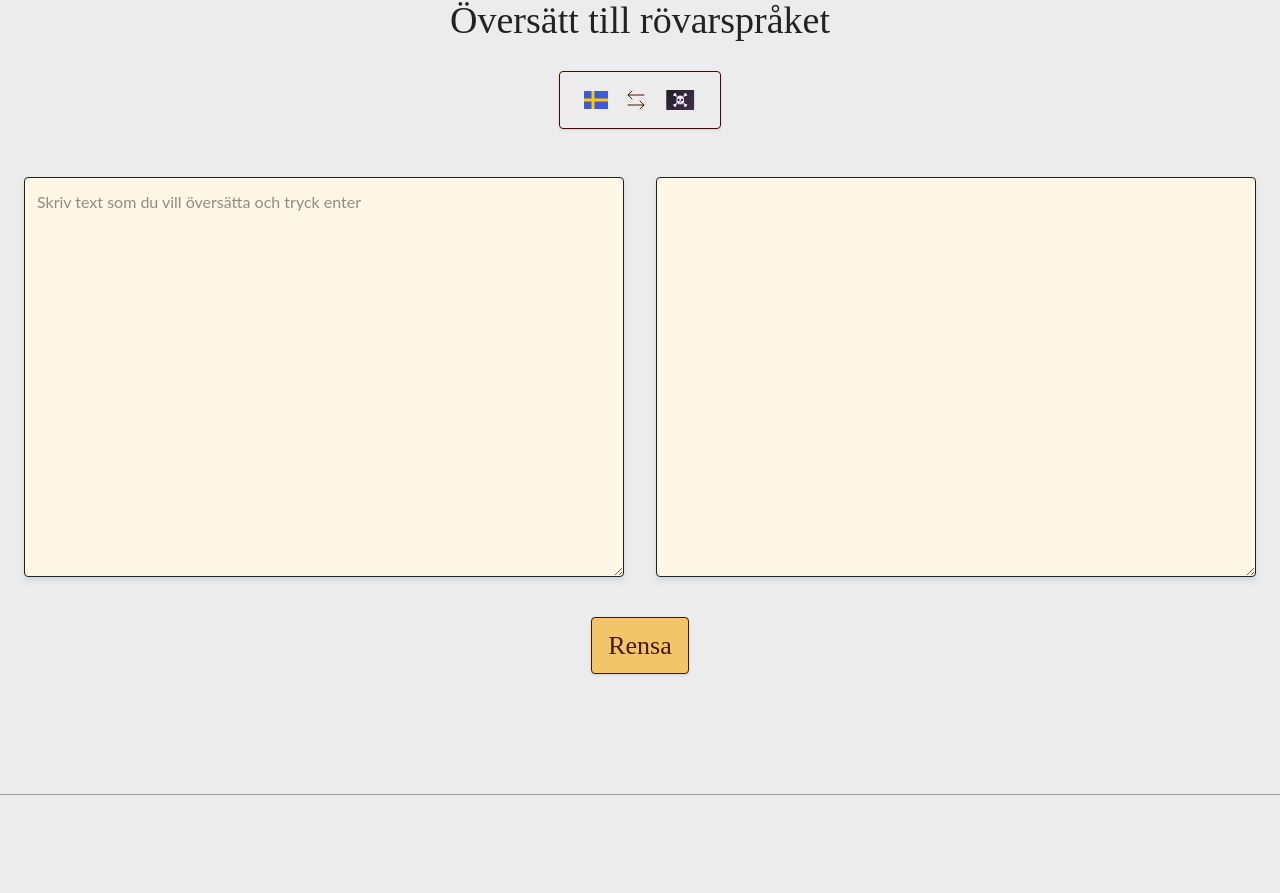
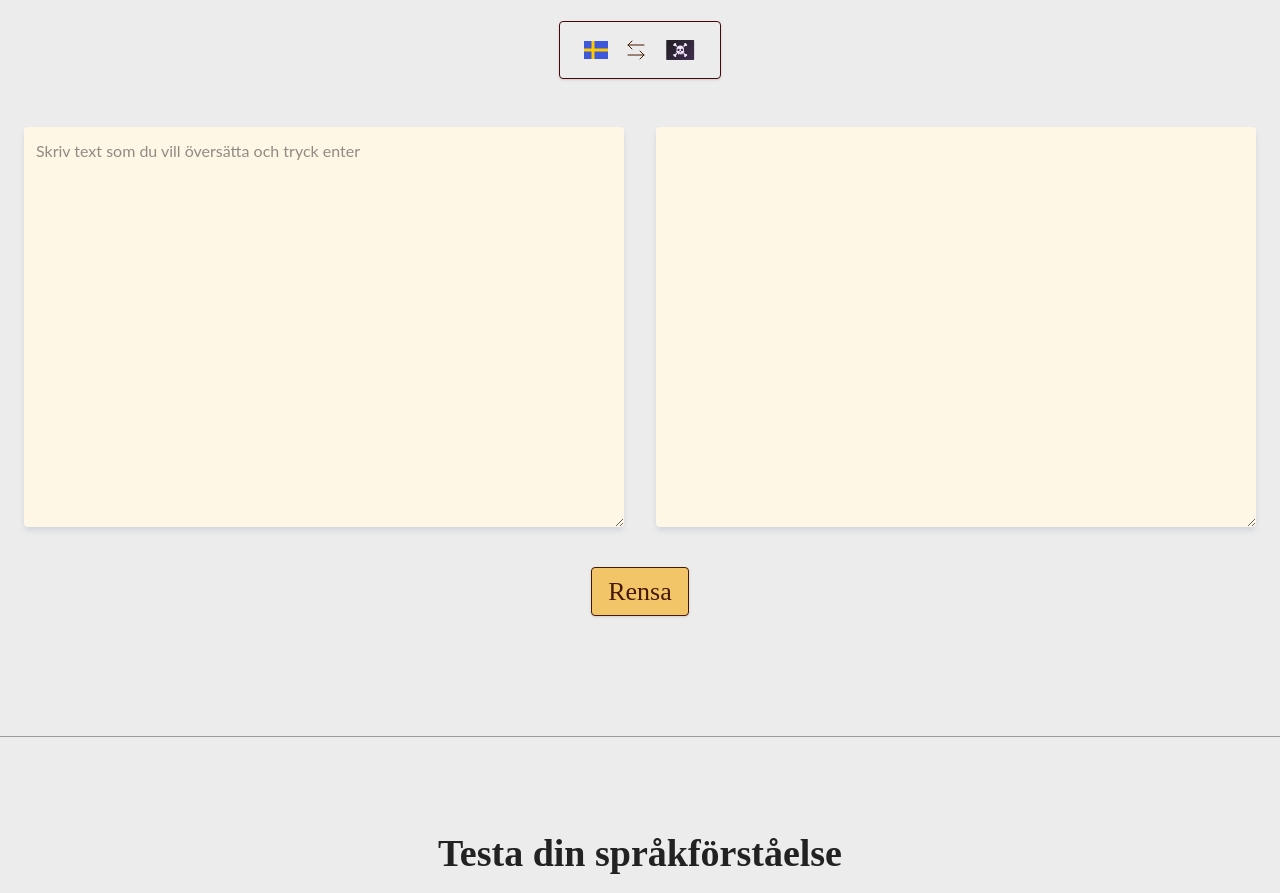
Before and after one commit to Emmelie83/RobberLanguageTranslator, a React (Vite) app: page / in a window 1280 px wide. Shown: the part 1498-2391 px from the top of the page. Built offline with nearby package versions, Linux system fonts and the light colour scheme; a web font is replaced by a local one.

Commit message:
Remove border from text areas

```diff
--- a/src/components/hero/HeroSection.tsx
+++ b/src/components/hero/HeroSection.tsx
@@ -14,7 +14,7 @@ const Hero: React.FC = () => (
 
 		{/* Desktop Background */}
 		<div
-			className="hidden lg:flex bg-cover bg-center h-[750px] flex-col justify-center items-center"
+			className="hidden lg:flex bg-cover bg-center h-[700px] flex-col justify-center items-center"
 			style={{ backgroundImage: `url(${HeroImageDesktop})` }}></div>
 	</div>
 );
--- a/src/components/translator/TranslatorClearButton.tsx
+++ b/src/components/translator/TranslatorClearButton.tsx
@@ -3,7 +3,7 @@ import React from "react";
 const ClearButton: React.FC<{ onClick: () => void }> = ({ onClick }) => (
 	<button
 		onClick={onClick}
-		className="mb-6 px-4 py-2 text-amber-950 border bg-[#f3c569] rounded shadow hover:shadow-md transition-shadow cursor-pointer">
+		className="mb-6 px-4 py-1 text-amber-950 border bg-[#f3c569] rounded shadow hover:shadow-md transition-shadow cursor-pointer">
 		Rensa
 	</button>
 );
--- a/src/components/translator/TranslatorInput.tsx
+++ b/src/components/translator/TranslatorInput.tsx
@@ -36,7 +36,7 @@ const TranslatorInput: React.FC<TranslatorInputProps> = ({
 					? "Skriv text som du vill översätta och tryck enter"
 					: ""
 			}
-			className="h-[300px] lg:w-[600px] lg:h-[400px] p-3 bg-[#FFF7E6] border  shadow-gray-300 shadow-md rounded mb-10 mt-8"
+			className="h-[300px] lg:w-[600px] lg:h-[400px] p-3 bg-[#FFF7E6] shadow-md shadow-gray-300 rounded mb-10 mt-8 focus:outline-none"
 		/>
 	);
 };
--- a/src/components/translator/TranslatorOutput.tsx
+++ b/src/components/translator/TranslatorOutput.tsx
@@ -5,7 +5,7 @@ const TranslatorOutput: React.FC<{ translatedText: string }> = ({
 }) => (
 	<textarea
 		readOnly
-		className="h-[300px] lg:w-[600px] lg:h-[400px] p-3 bg-[#FFF7E6] border shadow-gray-300 shadow-md rounded mb-10 mt-8"
+		className="h-[300px] lg:w-[600px] lg:h-[400px] p-3 bg-[#FFF7E6] shadow-md shadow-gray-300 rounded mb-10 mt-8 focus:outline-none"
 		value={translatedText}
 	/>
 );
```
